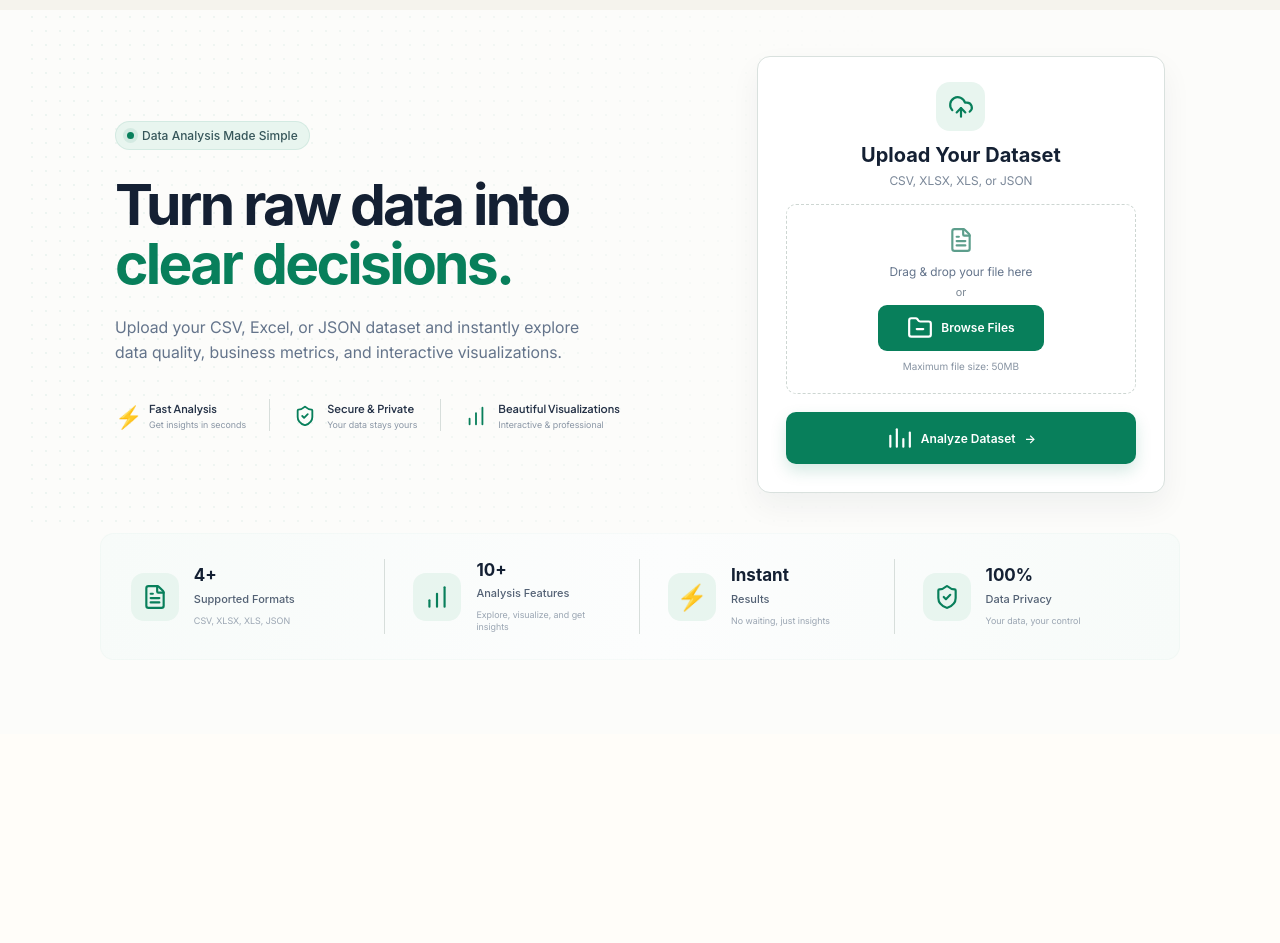
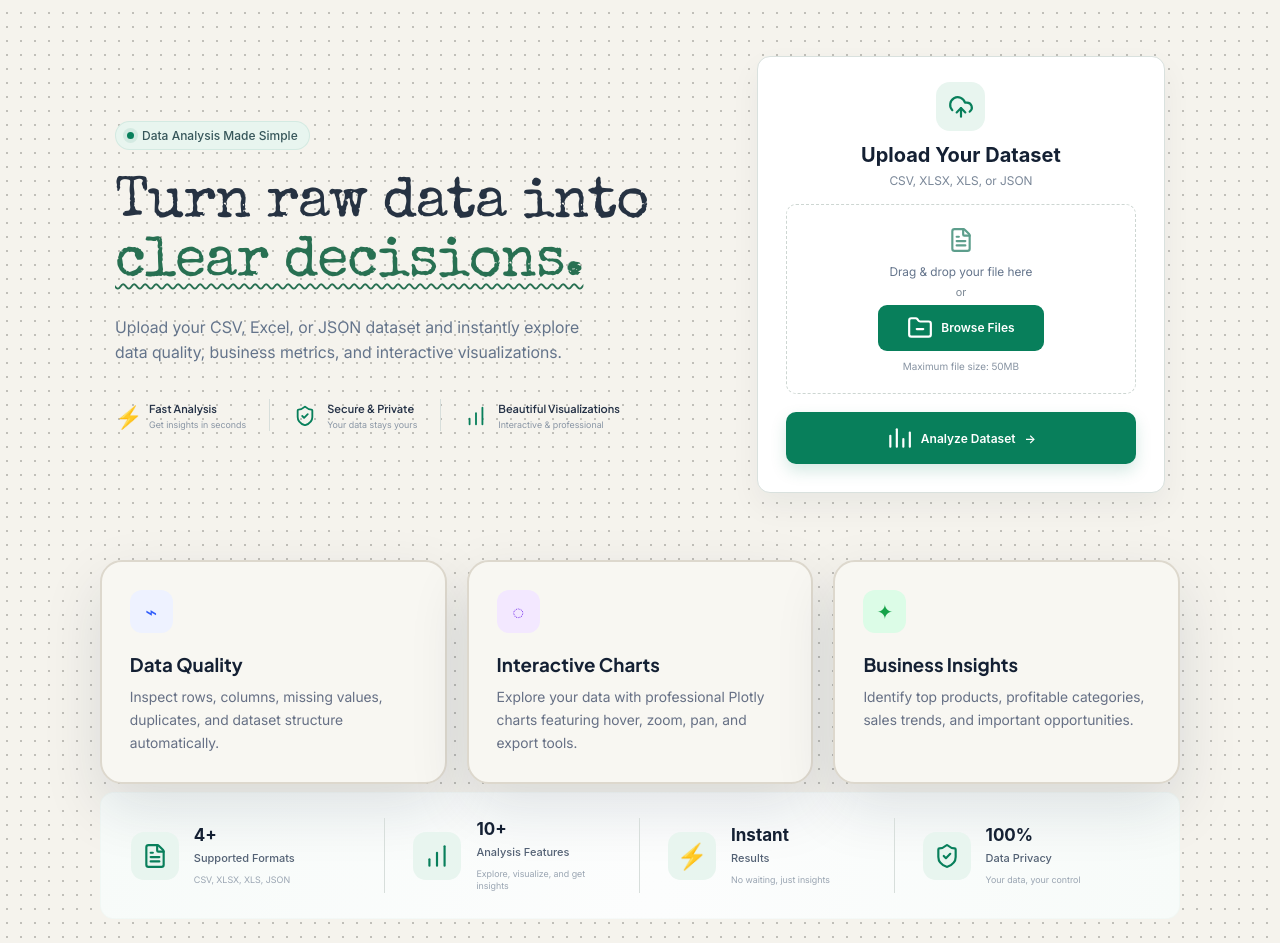
Before and after one commit to mansoorkalwar/Data_science_web_app, a Flask app: page / in a window 1280 px wide. Shown: the part 78-1021 px from the top of the page. Before the commit the page ends 738 px from the top, so only its background shows below. Run offline with Flask 3, Linux system fonts and the light colour scheme; some libraries are stand-ins or nearby versions; some web fonts are replaced.

Commit message:
Restore original hero font, feature content, and dotted background styling

```diff
--- a/templates/index.html
+++ b/templates/index.html
@@ -4,8 +4,12 @@
     <meta charset="UTF-8">
     <meta name="viewport" content="width=device-width, initial-scale=1.0">
     <title>Yemdex Analytics | Smart Data Insights</title>
+    <link rel="preconnect" href="https://fonts.googleapis.com">
+    <link rel="preconnect" href="https://fonts.gstatic.com" crossorigin>
+    <link href="https://fonts.googleapis.com/css2?family=Special+Elite&display=swap" rel="stylesheet">
     <link rel="stylesheet" href="{{ url_for('static', filename='css/style.css') }}">
     <link rel="stylesheet" href="{{ url_for('static', filename='css/home-reference.css') }}">
+    <link rel="stylesheet" href="{{ url_for('static', filename='css/home-original-overrides.css') }}">
 </head>
 <body>
 
@@ -83,10 +87,24 @@
         </div>
     </div>
 
-    <div class="features" aria-hidden="true">
-        <div class="feature-card"><div class="feature-icon blue">⌁</div><h3>Data Quality</h3><p>Inspect your data.</p></div>
-        <div class="feature-card"><div class="feature-icon purple">◌</div><h3>Interactive Charts</h3><p>Explore visualizations.</p></div>
-        <div class="feature-card"><div class="feature-icon green">✦</div><h3>Business Insights</h3><p>Find opportunities.</p></div>
+    <div class="features">
+        <div class="feature-card">
+            <div class="feature-icon blue">⌁</div>
+            <h3>Data Quality</h3>
+            <p>Inspect rows, columns, missing values, duplicates, and dataset structure automatically.</p>
+        </div>
+
+        <div class="feature-card">
+            <div class="feature-icon purple">◌</div>
+            <h3>Interactive Charts</h3>
+            <p>Explore your data with professional Plotly charts featuring hover, zoom, pan, and export tools.</p>
+        </div>
+
+        <div class="feature-card">
+            <div class="feature-icon green">✦</div>
+            <h3>Business Insights</h3>
+            <p>Identify top products, profitable categories, sales trends, and important opportunities.</p>
+        </div>
     </div>
 
     <div class="reference-bottom-stats" aria-label="Product highlights">
```
